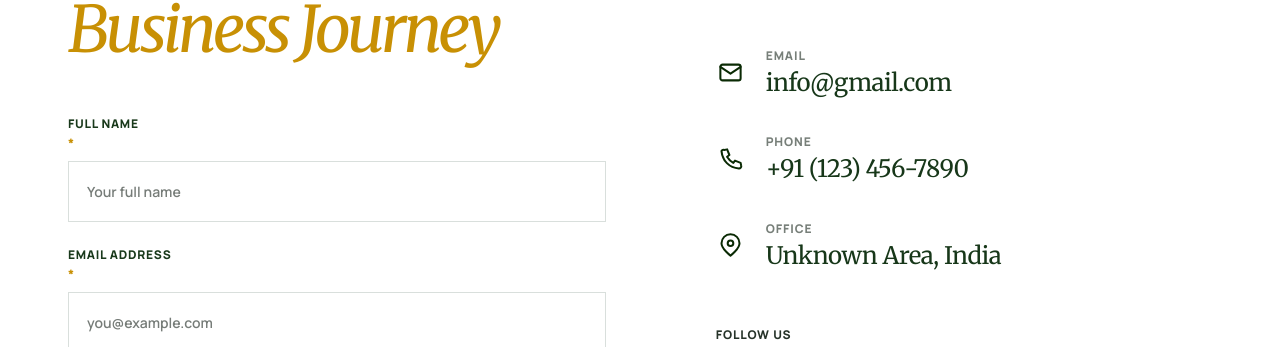
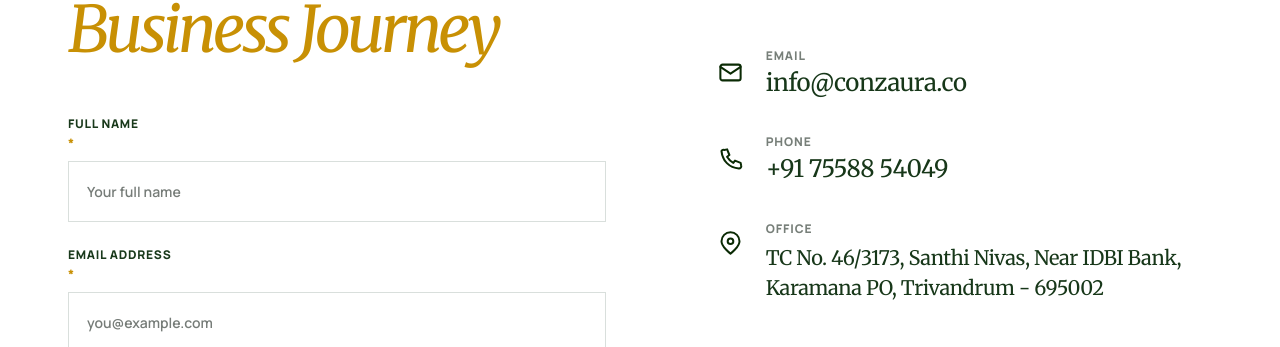
Before and after one commit to conzaura-biz/website, a React (Vite) app: page /contact in a window 1280 px wide. Shown: the part 605-952 px from the top of the page. Built offline with nearby package versions, Linux system fonts and the light colour scheme; no server answers.

Commit message:
Update Contact Us details and swap service icons in ServiceCard

```diff
--- a/src/components/ServiceCard.jsx
+++ b/src/components/ServiceCard.jsx
@@ -3,8 +3,8 @@ import Icon from './Icon';
 
 const iconMap = {
   'Firm Registration': { src: '/images/icons/services/firm-registration.png', fallback: 'building' },
-  'IPR (Intellectual Property Rights)': { src: '/images/icons/services/ipr-v2.png', fallback: 'copyright' },
-  'Auditing & Accounting': { src: '/images/icons/services/auditing-accounting.png', fallback: 'audit' },
+  'IPR (Intellectual Property Rights)': { src: '/images/icons/services/auditing-accounting.png', fallback: 'audit' },
+  'Auditing & Accounting': { src: '/images/icons/services/ipr-v2.png', fallback: 'copyright' },
   'ITR (Income Tax)': { src: '/images/icons/services/income-tax.png', fallback: 'tax' },
   'GST Services': { src: '/images/icons/services/gst-v2.png', fallback: 'gst' },
   'Other Registrations & Licensing': { src: '/images/icons/services/licensing-v3.png', fallback: 'license' },
--- a/src/pages/Contact.jsx
+++ b/src/pages/Contact.jsx
@@ -273,10 +273,10 @@ export default function Contact() {
                 </span>
 
                 <a
-                  href="mailto:info@gmail.com"
+                  href="mailto:info@conzaura.co"
                   className="reference-company-value"
                 >
-                  info@gmail.com
+                  info@conzaura.co
                 </a>
 
               </div>
@@ -299,10 +299,10 @@ export default function Contact() {
                 </span>
 
                 <a
-                  href="tel:+911234567890"
+                  href="tel:+917558854049"
                   className="reference-company-value"
                 >
-                  +91 (123) 456-7890
+                  +91 75588 54049
                 </a>
 
               </div>
@@ -312,7 +312,7 @@ export default function Contact() {
 
             {/* OFFICE */}
 
-            <div className="reference-company-item">
+            <div className="reference-company-item" style={{ alignItems: 'flex-start' }}>
 
               <div className="reference-company-icon">
                 <Icon name="pin" size={28} />
@@ -324,8 +324,9 @@ export default function Contact() {
                   OFFICE
                 </span>
 
-                <span className="reference-company-value">
-                  Unknown Area, India
+                <span className="reference-company-value" style={{ display: 'block', lineHeight: '1.5', fontSize: 'clamp(16px, 2.5vw, 20px)' }}>
+                  TC No. 46/3173, Santhi Nivas, Near IDBI Bank,<br />
+                  Karamana PO, Trivandrum - 695002
                 </span>
 
               </div>
```
